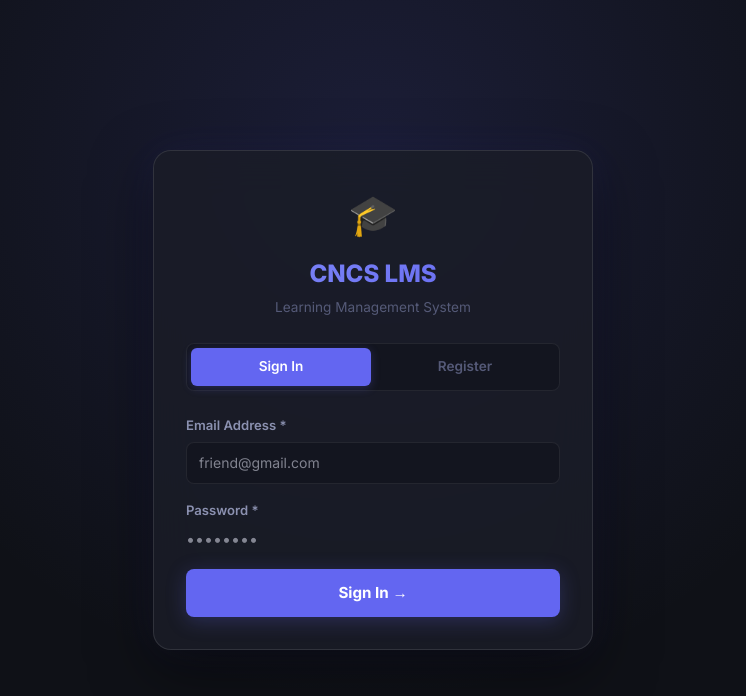
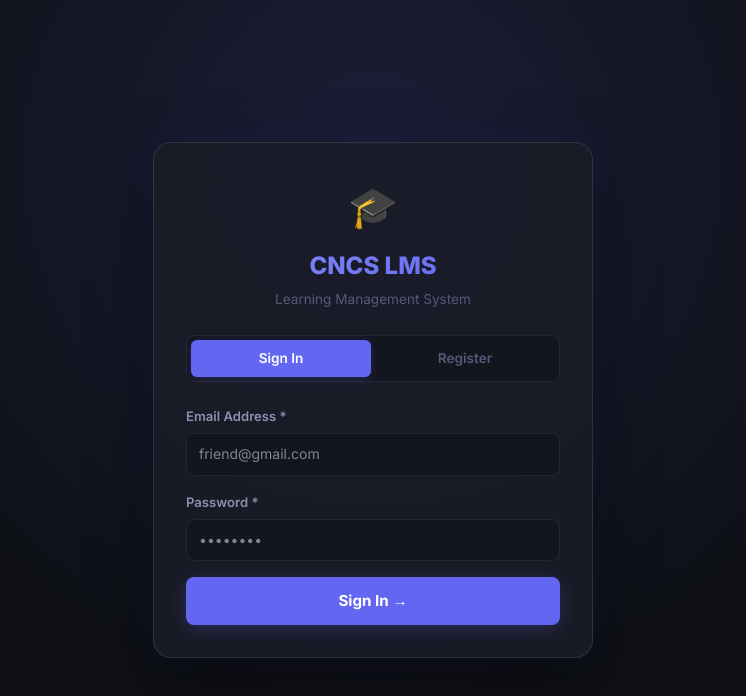
Before and after one commit to CJdevX/CNCS_LMS, a Next.js app: page /login in a window 1280 px wide. Shown: the top 696 px of the page, without its empty margins (267-1013 px from the left). Built offline with nearby package versions, Linux system fonts and the light colour scheme.

Commit message:
Login Page Textbox UI Fix

```diff
--- a/app/globals.css
+++ b/app/globals.css
@@ -486,8 +486,7 @@ body {
 .field-group label { font-size: 0.82rem; font-weight: 600; color: var(--text-secondary); }
 
 .field-group select,
-.field-group input[type="text"],
-.field-group input[type="email"] {
+.field-group input {
   padding: 9px 12px;
   background: var(--bg-input);
   border: 1px solid var(--border);
@@ -497,6 +496,7 @@ body {
   font-family: inherit;
   outline: none;
   transition: border-color 0.2s;
+  width: 100%;
 }
 .field-group select:focus,
 .field-group input:focus { border-color: var(--border-focus); }
```
